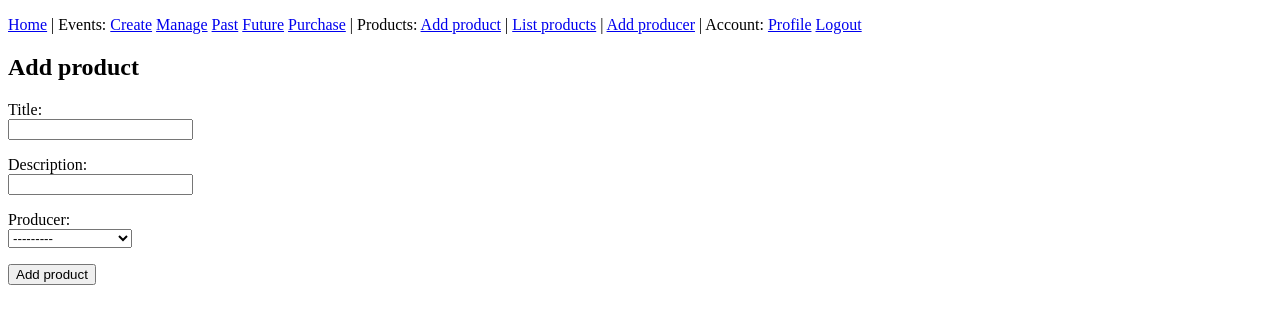
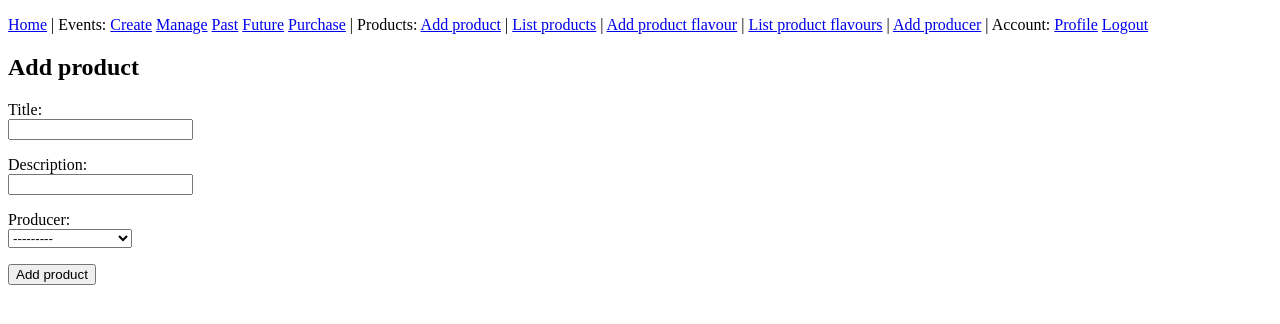
Before and after one commit to Multidialogo/teambuilding-app, a Django app: page /products/add_product/ in a window 1280 px wide. Shown: the top 324 px of the page. Run offline with Django 3.2, Linux system fonts and the light colour scheme; a user stored in the database is signed in; tables that the repository leaves empty hold one stand-in row (values such as "Sample post"); parts of the project's set-up code (start-up, migrations or seed data) failed here and were passed over.

Commit message:
FEAT/TEAM/001-Implementazione CRUD PriceByQuantity (ProductPurchaseOption)

```diff
--- a/products/forms.py
+++ b/products/forms.py
@@ -1,7 +1,22 @@
 from django import forms
 
 from country_adm_levels.models import Country, CountryAdminLevelMapping
-from products.models import Producer, Product
+from products.models import Producer, Product, PriceByQuantity
+
+
+class ProductFlavourForm(forms.ModelForm):
+
+    class Meta:
+        model = PriceByQuantity
+        fields = ('product', 'quantity', 'priceInCents')
+
+    def __init__(self, *args, **kwargs):
+        if 'product' in kwargs:
+            product_in = kwargs.pop('product')
+            super(ProductFlavourForm, self).__init__(*args, **kwargs)
+            self.fields['product'].initial = product_in
+        else:
+            super(ProductFlavourForm, self).__init__(*args, **kwargs)
 
 
 class AddProductForm(forms.ModelForm):
--- a/products/urls.py
+++ b/products/urls.py
@@ -7,6 +7,12 @@ urlpatterns = [
     path('list_products/', views.list_products, name='list_products'),
     path('update_product/<int:product_id>', views.update_product, name='update_product'),
     path('delete_product/<int:product_id>', views.delete_product, name='delete_product'),
+    path('add_product_flavour/', views.add_product_flavour, name='add_product_flavour'),
+    path('add_product_flavour/<int:product_id>', views.add_product_flavour, name='add_product_flavour'),
+    path('list_product_flavours/', views.list_product_flavours, name='list_product_flavours'),
+    path('list_product_flavours/<int:product_id>', views.list_product_flavours, name='list_product_flavours'),
+    path('update_product_flavour/<int:product_flavour_id>', views.update_product_flavour, name='update_product_flavour'),
+    path('delete_product_flavour/<int:product_flavour_id>', views.delete_product_flavour, name='delete_product_flavour'),
     path('add_producer/', views.redirect_add_producer_it, name='add_producer'),
     path('add_producer/<str:country>', views.add_producer, name='add_producer'),
 ]
--- a/products/views.py
+++ b/products/views.py
@@ -1,8 +1,58 @@
 from django.contrib.auth.decorators import login_required
 from django.shortcuts import redirect, render, get_object_or_404
 
-from products.forms import AddProducerForm, AddProductForm
-from products.models import Product
+from products.forms import AddProducerForm, AddProductForm, ProductFlavourForm
+from products.models import Product, PriceByQuantity
+
+
+@login_required
+def add_product_flavour(request, product_id=0):
+    product = Product.objects.filter(id=product_id).first()
+    if request.method == 'POST':
+        form = ProductFlavourForm(request.POST, product=product)
+
+        if form.is_valid():
+            form.save()
+            return redirect('list_product_flavours')
+    else:
+        form = ProductFlavourForm(product=product)
+
+    return render(request, 'add_product_flavour.html', {'form': form})
+
+
+@login_required
+def list_product_flavours(request, product_id=0):
+    product = Product.objects.filter(id=product_id).first()
+    if product:
+        product_flavour_list = PriceByQuantity.objects.filter(product=product)
+    else:
+        product_flavour_list = PriceByQuantity.objects.all()
+    return render(request, 'list_product_flavours.html', {'product_flavours_list': product_flavour_list})
+
+
+@login_required
+def update_product_flavour(request, product_flavour_id):
+    product_flavour = get_object_or_404(PriceByQuantity, id=product_flavour_id)
+    if request.method == 'POST':
+        form = ProductFlavourForm(request.POST, instance=product_flavour)
+
+        if form.is_valid():
+            form.save()
+            return redirect('list_product_flavours')
+    else:
+        form = ProductFlavourForm(instance=product_flavour)
+
+    return render(request, 'update_product_flavour.html', {'form': form})
+
+
+@login_required
+def delete_product_flavour(request, product_flavour_id):
+    product_flavour = get_object_or_404(PriceByQuantity, id=product_flavour_id)
+    if request.method == 'POST':
+        product_flavour.delete()
+        return redirect('list_product_flavours')
+
+    return render(request, 'delete_product_flavour.html', {'product_flavour': product_flavour})
 
 
 @login_required
--- a/web/templates/base.html
+++ b/web/templates/base.html
@@ -20,6 +20,8 @@
             Products:
             <a href="{% url 'add_product' %}">Add product</a> |
             <a href="{% url 'list_products' %}">List products</a> |
+            <a href="{% url 'add_product_flavour' %}">Add product flavour</a> |
+            <a href="{% url 'list_product_flavours' %}">List product flavours</a> |
             <a href="{% url 'add_producer' %}">Add producer</a> |
             Account:
             <a href="/accounts/profile/">Profile</a>
```
Also changed, not shown: products/templates/add_product_flavour.html (added, +24 -0 lines), products/templates/delete_product_flavour.html (added, +29 -0 lines), products/templates/list_product_flavours.html (added, +26 -0 lines), products/templates/update_product_flavour.html (added, +24 -0 lines).
